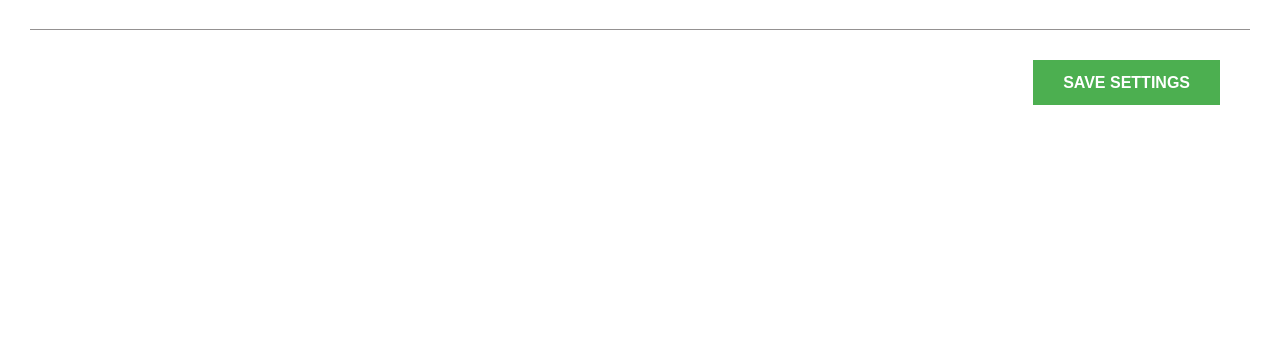
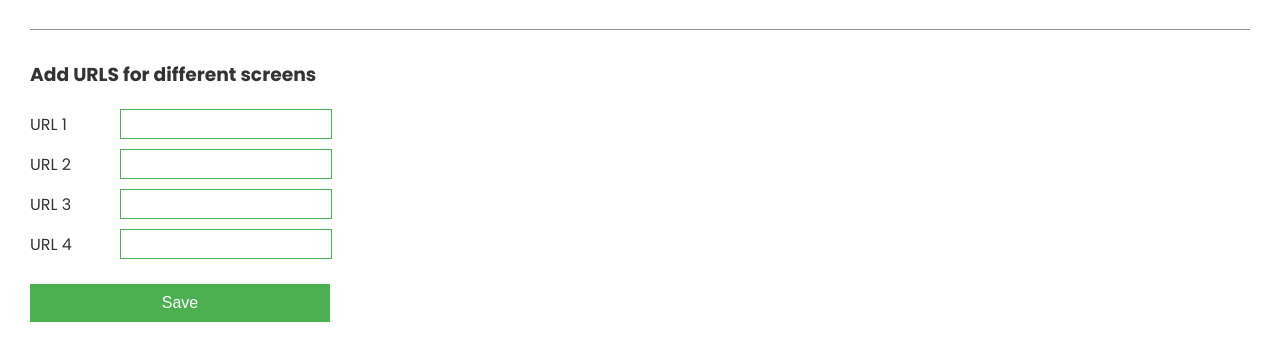
Before and after one commit to Hafizbali315/andy-game-frontend, a React (Vite) app: page / in a window 1280 px wide. Shown: the part 1161-1511 px from the top of the page. Before the commit the page ends 1296 px from the top, so only its background shows below. Built offline with nearby package versions, Linux system fonts and the light colour scheme; no server answers; sample sign-in values are in the browser's storage.

Commit message:
Screen urls Added

```diff
--- /dev/null
+++ b/src/components/ScreenUrls.jsx
@@ -0,0 +1,41 @@
+import React, { useState } from 'react'
+
+const ScreenUrls = ({ newSettings, setNewSettings }) => {
+	const [urls, setUrls] = useState({ url1: '', url2: '', url3: '', url4: '' })
+
+	const handleUrlChange = (e) => {
+		e.preventDefault()
+		setUrls((prevUrls) => ({ ...prevUrls, [e.target.name]: e.target.value }))
+	}
+
+	const handleSaveUrls = (e) => {
+		e.preventDefault()
+
+		setNewSettings((prevSettings) => ({ ...prevSettings, screenUrls: urls }))
+	}
+
+	return (
+		<form className="form">
+			<div className="input-container">
+				<label htmlFor="">URL 1</label>
+				<input type="text" name="url1" value={urls.url1} onChange={handleUrlChange} />
+			</div>
+			<div className="input-container">
+				<label htmlFor="">URL 2</label>
+				<input type="text" name="url2" value={urls.url2} onChange={handleUrlChange} />
+			</div>
+			<div className="input-container">
+				<label htmlFor="">URL 3</label>
+				<input type="text" name="url3" value={urls.url3} onChange={handleUrlChange} />
+			</div>
+			<div className="input-container">
+				<label htmlFor="">URL 4</label>
+				<input type="text" name="url4" value={urls.url4} onChange={handleUrlChange} />
+			</div>
+
+			<button onClick={handleSaveUrls}>Save</button>
+		</form>
+	)
+}
+
+export default ScreenUrls
--- a/src/pages/GameSettings.jsx
+++ b/src/pages/GameSettings.jsx
@@ -6,6 +6,7 @@ import Instructions from '../components/Instructions'
 import ScreenQuestions from '../components/ScreenQuestions'
 import axios from 'axios'
 import { ThreeDots } from 'react-loader-spinner'
+import ScreenUrls from '../components/ScreenUrls'
 
 const GameSettings = () => {
 	const userId = localStorage.getItem('userId')
@@ -17,6 +18,7 @@ const GameSettings = () => {
 		screenQuestions: [],
 		coinEarnings: 0,
 		playLimit: 0,
+		screenUrls: {},
 	})
 
 	const [loading, setLoading] = useState(false)
@@ -66,6 +68,7 @@ const GameSettings = () => {
 		formData.append('screenQuestions', JSON.stringify(newSettings.screenQuestions))
 		formData.append('coinEarnings', newSettings.coinEarnings)
 		formData.append('playLimit', newSettings.playLimit)
+		formData.append('screenUrls', JSON.stringify(newSettings.screenUrls))
 
 		const formDataObj = Object.fromEntries(formData.entries())
 		console.log('formDataObj', formDataObj)
@@ -160,6 +163,12 @@ const GameSettings = () => {
 				/>
 			</div>
 
+			{/* URLS */}
+			<div className="urls">
+				<h3>Add URLS for different screens</h3>
+				<ScreenUrls newSettings={newSettings} setNewSettings={setNewSettings} />
+			</div>
+
 			<button className="submit_settings_btn" onClick={handleSettings}>
 				Save Settings
 			</button>
--- /dev/null
+++ b/src/styles/components/_Urls.scss
@@ -0,0 +1,35 @@
+.urls {
+	margin-top: 30px;
+
+	form {
+		.input-container {
+			display: flex;
+			align-items: center;
+			gap: 30px;
+			margin: 10px 0;
+
+			label {
+				width: 60px;
+				text-align: left;
+			}
+
+			input {
+				width: 200px;
+				padding: 5px;
+				border: 1px solid #4caf50;
+				font-size: 16px;
+			}
+		}
+
+		button {
+			width: 300px;
+			margin-top: 15px;
+			padding: 10px 20px;
+			background-color: #4caf50;
+			color: white;
+			border: none;
+			font-size: 16px;
+			cursor: pointer;
+		}
+	}
+}
--- a/src/styles/components/_components.scss
+++ b/src/styles/components/_components.scss
@@ -1,2 +1,3 @@
 @import './ToggleSlider.scss';
 @import './ScreenQuestions.scss';
+@import './Urls.scss';
```
